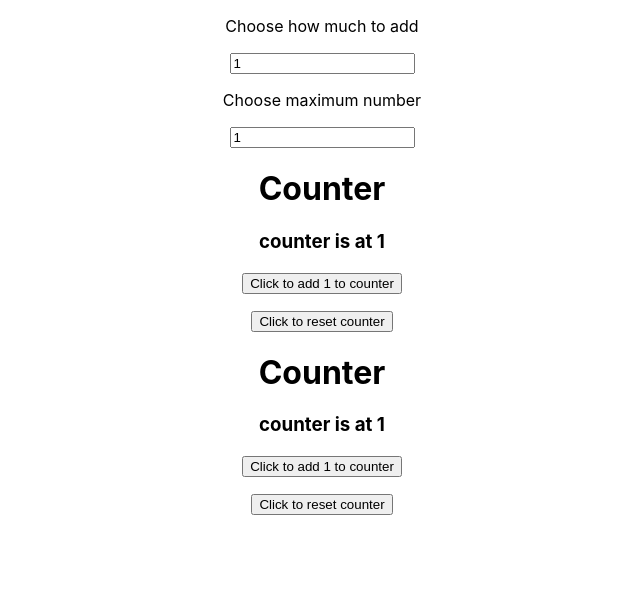
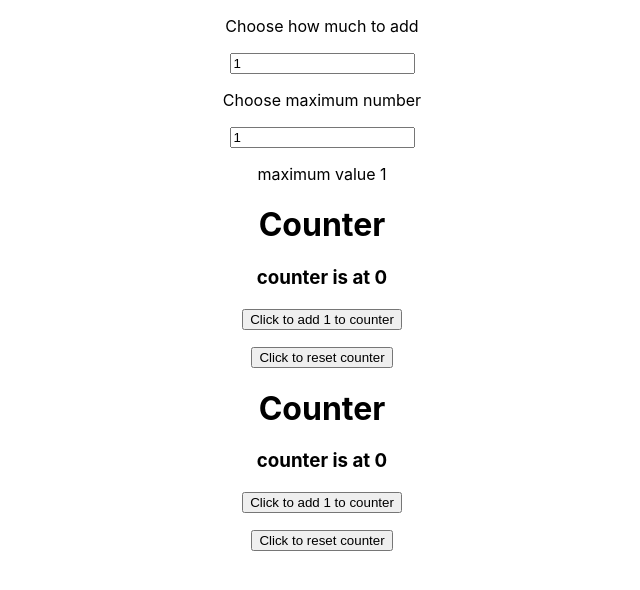
Before and after one commit to TzionDe/company, a React (Create React App) app: page / in a window 1280 px wide. Shown: the top 590 px of the page, without its empty margins (318-958 px from the left). Built offline with nearby package versions, Linux system fonts and the light colour scheme.

Commit message:
record max number reached

```diff
--- a/src/App.js
+++ b/src/App.js
@@ -5,6 +5,8 @@ import{useState} from"react";
 function App() {
   const[delta1,setDelta]=useState(1)
   const[max_num,setMax]=useState(1)
+  const[max_num_reached,setMaxReach]=useState(1)
+
 
   function handleMax(e){
     setMax(Number(e.target.value))
@@ -12,14 +14,19 @@ function App() {
   function handleDelta(e){
     setDelta(Number(e.target.value))
   }
+  function getDataFromSon(data){
+    if (max_num_reached>data) return max_num_reached
+    setMaxReach(data)
+  }
   return (
     <div className="App">
       <p>Choose how much to add</p>
       <input type="number" value={delta1} onChange={handleDelta}></input>
       <p>Choose maximum number</p>
       <input type="number" value={max_num} onChange={handleMax}></input>
-      <Counter delta={delta1} max_num={max_num}></Counter>
-      <Counter delta={delta1} max_num={max_num}></Counter>
+      <p>maximum value {max_num_reached}</p>
+      <Counter delta={delta1} max_num={max_num} getData={getDataFromSon}></Counter>
+      <Counter delta={delta1} max_num={max_num} getData={getDataFromSon}></Counter>
     </div>
   );
 }
--- a/src/Counter.js
+++ b/src/Counter.js
@@ -1,13 +1,13 @@
 import{useState} from"react";
 function Counter(props) {
-    const [count, setCount] = useState(1)
-    const{delta}=props
-    const{max_num}=props
+    const [count, setCount] = useState(0)
+    const{delta,max_num,getData}=props
 
     function incr(){
         setCount(
             function(oldcount){
                 if(oldcount+delta<max_num){
+                    getData(oldcount+delta)
                     return oldcount+delta
                 }
                 else return 0;
```
